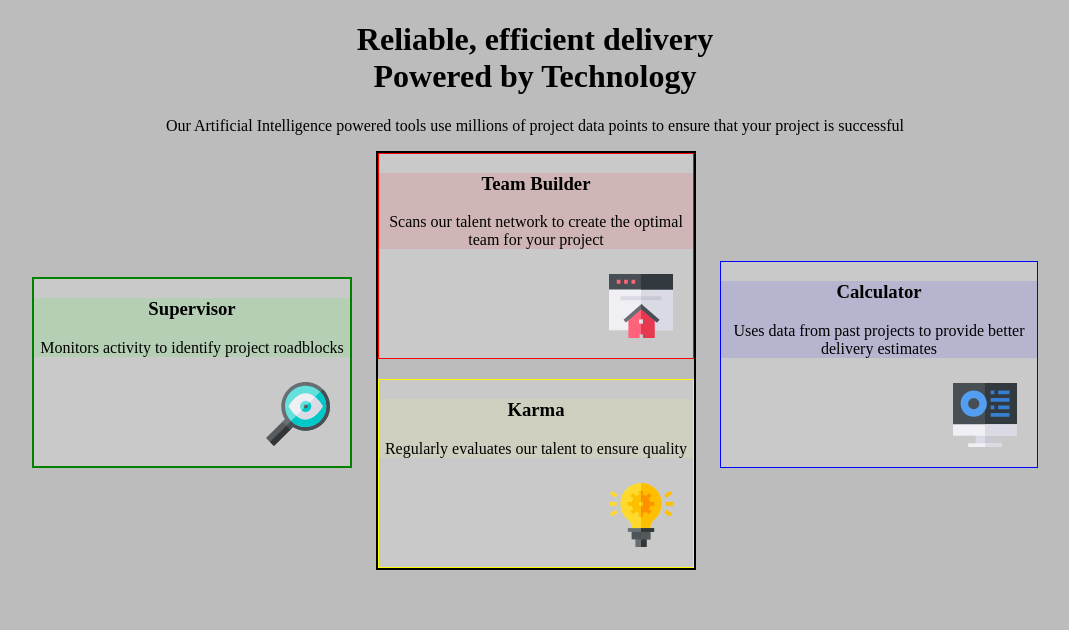
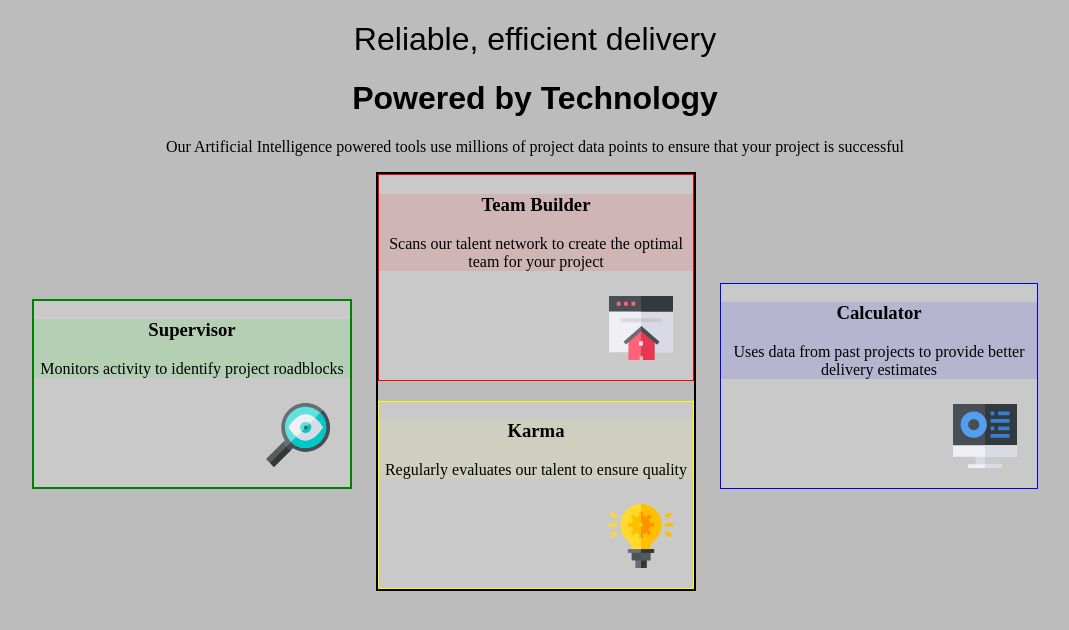
Before and after one commit to JoeGracey/four-card-feature, a plain HTML site: page four-card-feature-section-master/index.html in a window 1280 px wide. Shown: the whole page, without its empty margins (105-1174 px from the left). Drawn offline with Linux system fonts and the light colour scheme.

Commit message:
Add files via upload

```diff
--- a/four-card-feature-section-master/index.html
+++ b/four-card-feature-section-master/index.html
@@ -14,10 +14,10 @@
 
 <body>
 
-  <h1>
-    Reliable, efficient delivery<br>
-    Powered by Technology
-  </h1>
+
+  <h1 class="reliable">Reliable, efficient delivery</h1>
+  <h1 class="powered">Powered by Technology</h1>
+
 
   <p>
     Our Artificial Intelligence powered tools use millions of project data points
```
